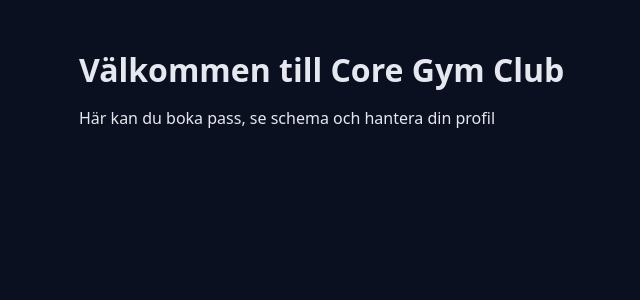
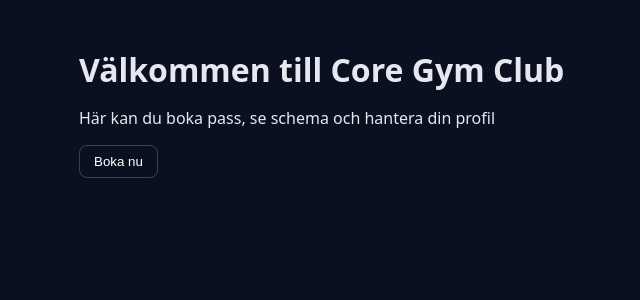
Before and after one commit to FantasticG5/frontend, a React (Vite) app: page / in a window 1280 px wide. Shown: the top 300 px of the page, without its empty margins (217-857 px from the left). Built offline with nearby package versions, Linux system fonts and the light colour scheme.

Commit message:
Add BookingButton component and style for booking actions

```diff
--- /dev/null
+++ b/src/components/BookingButton.jsx
@@ -0,0 +1,21 @@
+import React, { useState } from 'react'
+
+const BookingButton = ({buttonText}) => {
+    const [text, setText] = useState(buttonText);
+    const [functionality, setFunctionality] = useState('book');
+
+  return (
+    <div>
+        <button
+            className='btn-book'
+            onClick={() => {
+                setFunctionality('book')
+                setText('Bokad')
+            }}
+
+        >{text}</button>
+    </div>
+  )
+}
+
+export default BookingButton
--- a/src/pages/HomePage.jsx
+++ b/src/pages/HomePage.jsx
@@ -1,4 +1,5 @@
 import React from "react";
+import BookingButton from "../components/BookingButton";
 
 export default function HomePage () {
 
@@ -6,6 +7,9 @@ export default function HomePage () {
     <div className="container">
         <h1>Välkommen till Core Gym Club</h1>
         <p>Här kan du boka pass, se schema och hantera din profil</p>
+
+        {/* Lägger den här tillfälligt tills man kan lägga den på korten */}
+        <BookingButton buttonText="Boka nu" />
     </div>
   )
 }
--- a/src/styles.css
+++ b/src/styles.css
@@ -51,6 +51,18 @@ h1 { margin: 0 0 16px; }
   color: var(--muted);
 }
 
+.btn-book {
+  background: transparent;
+  color: #fff;
+  border: 1px solid #33406c;
+  padding: 8px 14px;
+  border-radius: 8px;
+  cursor: pointer;
+}
+
+.btn-book:hover { border-color: #4b5aa0; }
+.btn-book:disabled { opacity: .6; cursor: not-allowed; }
+
 .btn-cancel {
   background: transparent;
   color: #fff;
```
